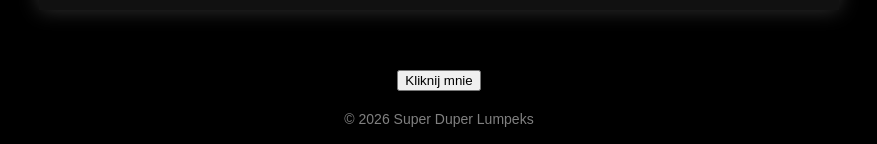
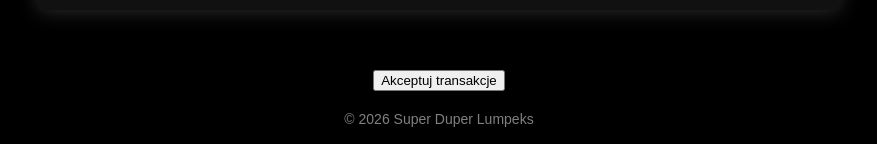
Before and after one commit to antoszkagejmingg/SuperDuperLumpex, a plain HTML site: page index.html in a window 1280 px wide. Shown: the part 1366-1510 px from the top of the page, without its empty margins (201-1078 px from the left). Drawn offline with Linux system fonts and the light colour scheme.

Commit message:
Update index.html

```diff
--- a/index.html
+++ b/index.html
@@ -74,7 +74,7 @@
 
     </div>
 </div>
-<button onclick="showAlerts()">Kliknij mnie</button>
+<button onclick="showAlerts()">Akceptuj transakcje</button>
 
 <script>
 function showAlerts() {
```
